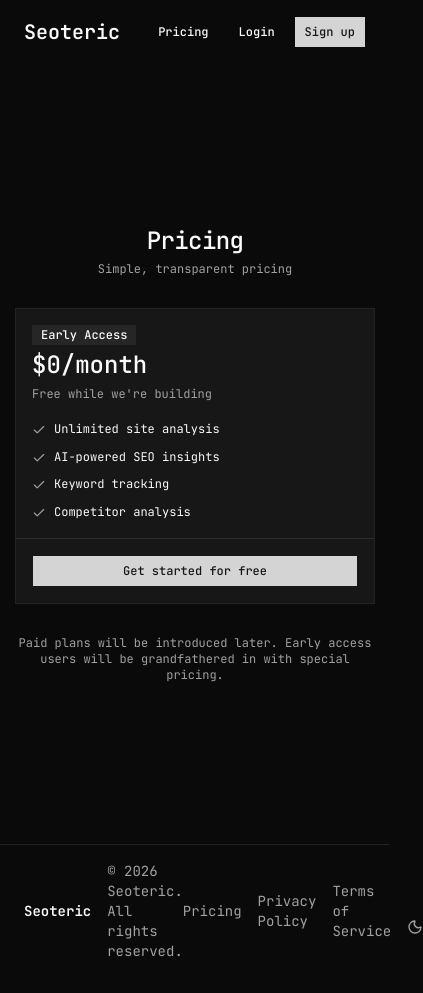
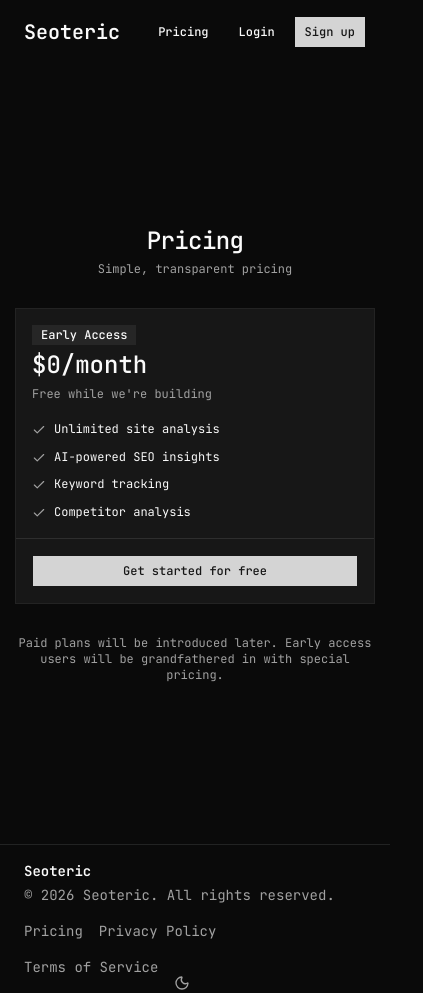
Before and after one commit to btsmithnz/seoteric, a Next.js app: page /pricing in a window 390 px wide. Shown: the whole page, 423 px wide, since content can reach past the window. Built offline with nearby package versions, Linux system fonts and the light colour scheme.

Commit message:
Optimise footer for mobile

```diff
--- a/src/components/layouts/public.tsx
+++ b/src/components/layouts/public.tsx
@@ -34,14 +34,14 @@ export function PublicLayout({
         </nav>
       </header>
       {children}
-      <footer className="flex items-center justify-between px-6 py-4 border-t text-sm text-muted-foreground">
-        <div className="flex items-center gap-4">
+      <footer className="flex flex-col gap-4 px-6 py-4 border-t text-sm text-muted-foreground sm:flex-row sm:items-center sm:justify-between">
+        <div className="flex flex-col gap-1 sm:flex-row sm:items-center sm:gap-4">
           <span className="font-semibold text-foreground">Seoteric</span>
           <span>
             © {new Date().getFullYear()} Seoteric. All rights reserved.
           </span>
         </div>
-        <nav className="flex items-center gap-4">
+        <nav className="flex flex-wrap items-center gap-4">
           <Link href="/pricing" className="hover:text-foreground">
             Pricing
           </Link>
```
